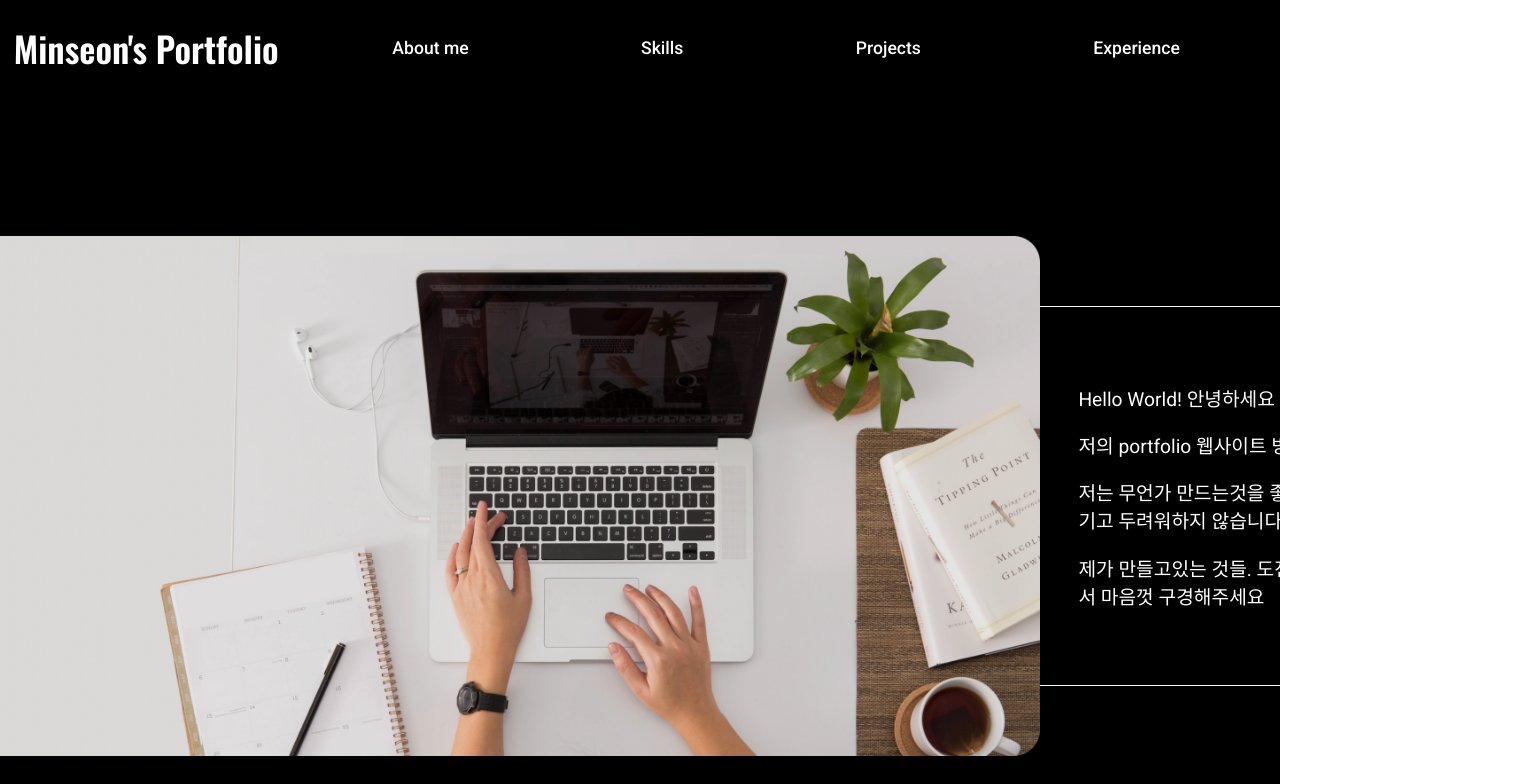
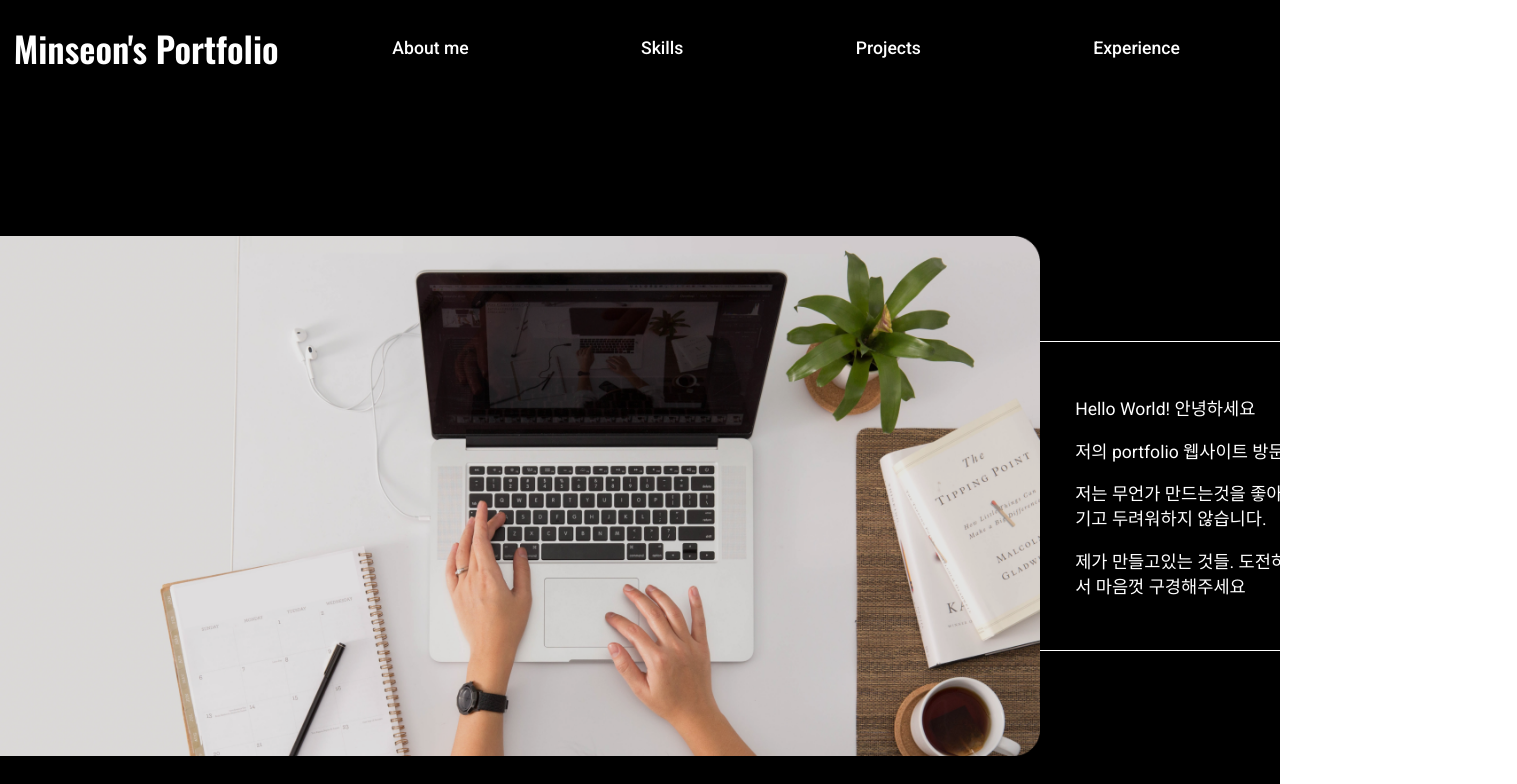
Before and after one commit to minseon-park/portfolio, a React (Create React App) app: page / in a window 1280 px wide. Shown: the top 784 px of the page, 1517 px wide, since content can reach past the window. Built offline with nearby package versions, Linux system fonts and the light colour scheme.

Commit message:
modify intro part

```diff
--- a/src/styles/Intro.css
+++ b/src/styles/Intro.css
@@ -18,16 +18,16 @@
   height: 20rem;
 }
 .text {
-  height: 20rem;
-  width: 25rem;
+  height: 17rem;
+  width: 23rem;
 
-  font-size: 1.2em;
+  font-size: 1.1em;
   color: #ffffff;
 
   border-top: 1px solid #ffffff;
   border-bottom: 1px solid #ffffff;
 
-  padding-top: 3em;
+  padding-top: 2em;
   padding-right: 2em;
   padding-left: 2em;
 }
```
